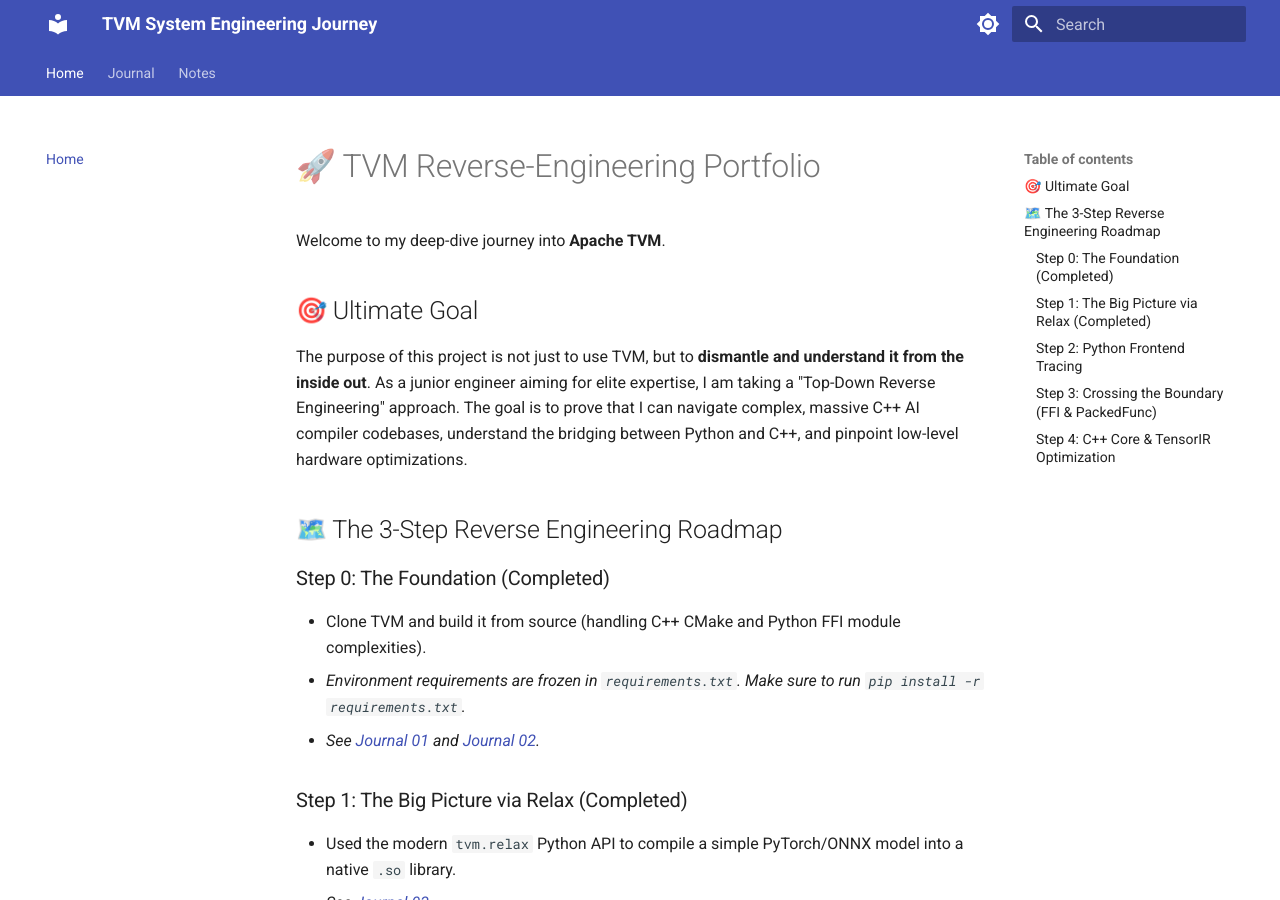
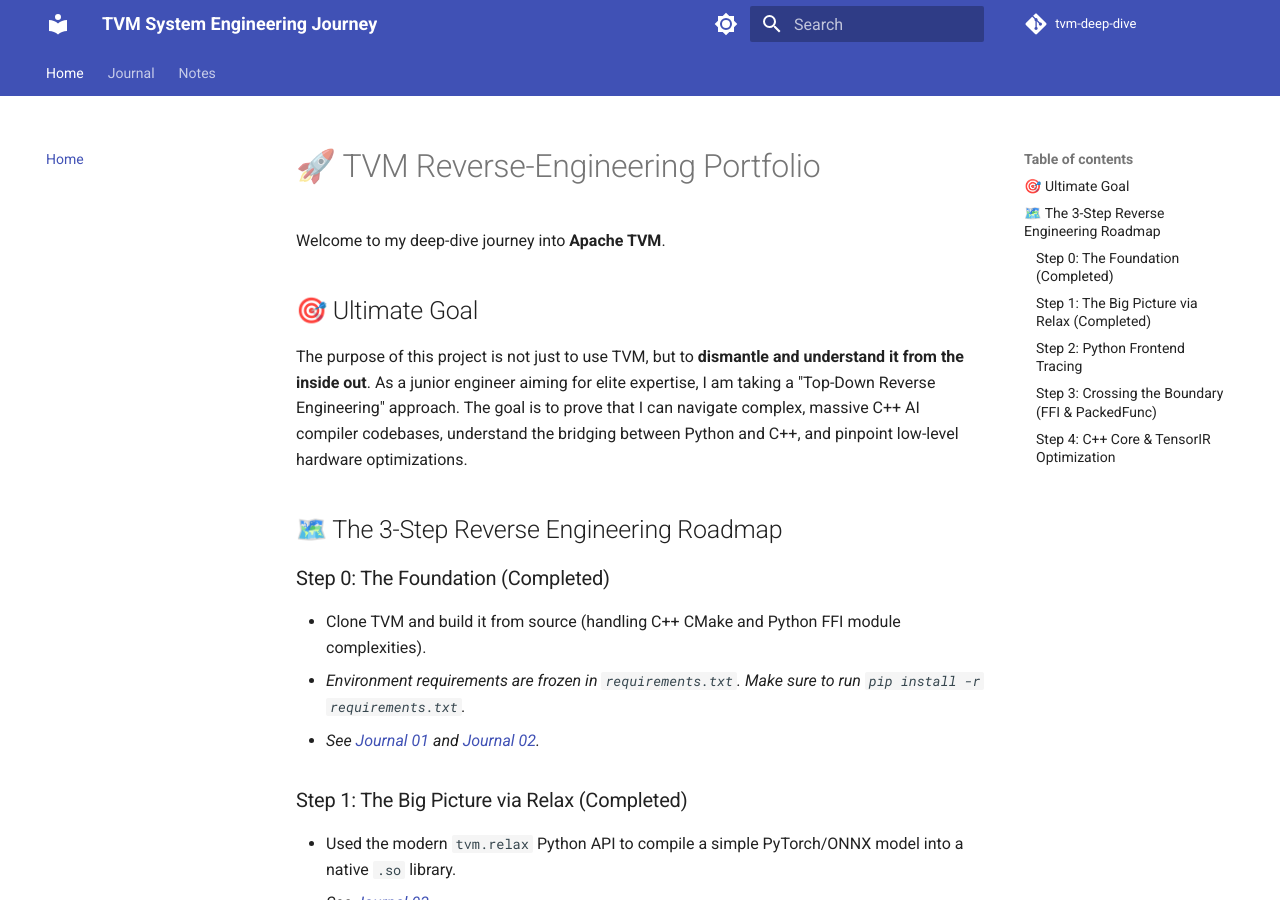
Before and after one commit to keytech42/tvm-deep-dive, an MkDocs documentation site: the page built from docs/index.md, in a window 1280 px wide and 900 px high. Built offline with MkDocs 1.6.1 and Material for MkDocs 9.7.7, drawn with Linux system fonts in a browser that asks for light colours; comment, search, counter and statistics services are not loaded.

Commit message:
docs: setup mkdocs and github pages deployment

```diff
--- a/mkdocs.yml
+++ b/mkdocs.yml
@@ -1,6 +1,9 @@
 site_name: TVM System Engineering Journey
 site_description: Deep Learning Compiler Build Blueprint and Learning Notes
 site_author: key-tech
+site_url: https://keytech42.github.io/tvm-deep-dive/
+repo_url: https://github.com/keytech42/tvm-deep-dive
+repo_name: tvm-deep-dive
 
 theme:
   name: material
```
Also changed, not shown: 1 other file.
